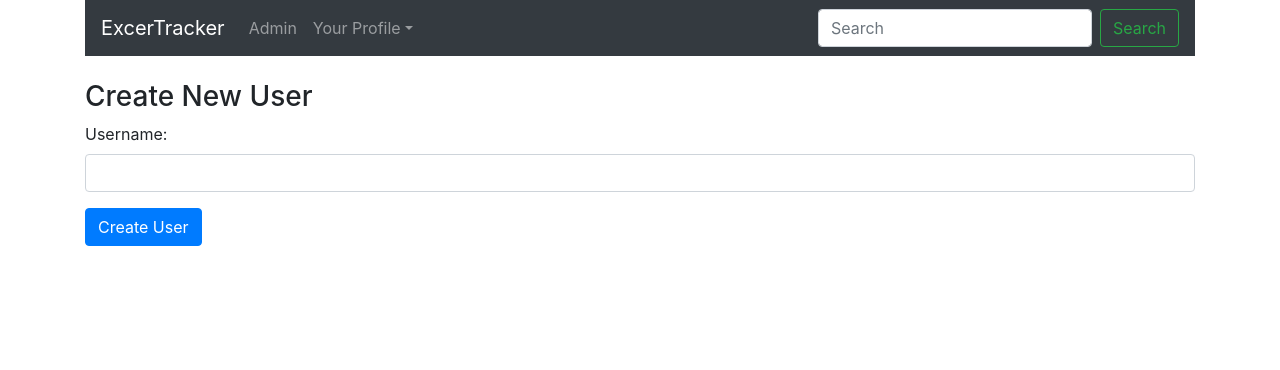
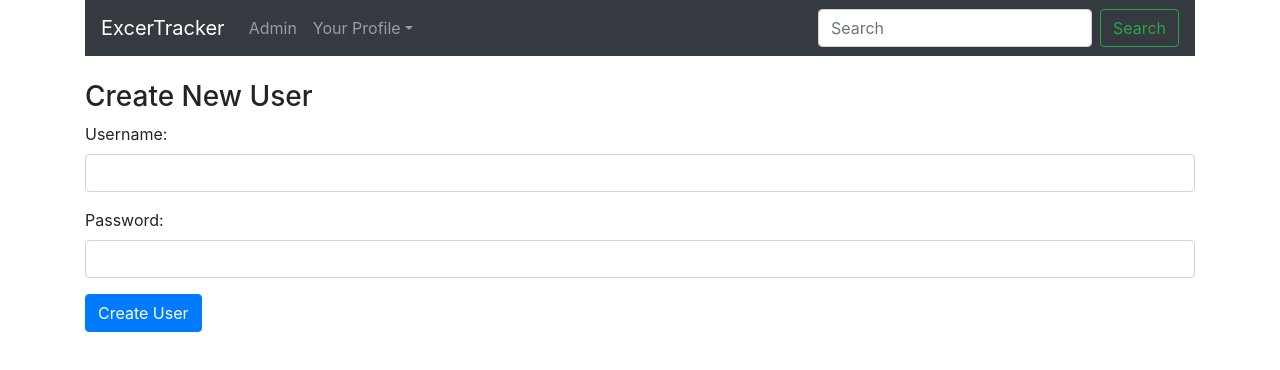
Before and after one commit to ychai23/exercise-tracker, a React (Create React App) app: page /user in a window 1280 px wide. Shown: the top 370 px of the page. Built offline with nearby package versions, Linux system fonts and the light colour scheme; what react-google-maps would draw is missing.

Commit message:
password feature

```diff
--- a/src/components/create-user.component.js
+++ b/src/components/create-user.component.js
@@ -9,7 +9,8 @@ export default class CreateUser extends Component {
     this.onSubmit = this.onSubmit.bind(this);
 
     this.state = {
-      username: ''
+      username: '',
+      password: ''
     }
   }
 
@@ -18,18 +19,23 @@ export default class CreateUser extends Component {
       username: e.target.value
     })
   }
+  onChangePW(e) {
+    this.setState({
+      password: e.target.value
+    })
+  }
 
   onSubmit(e) {
     e.preventDefault();
 
     const user = {
-      username: this.state.username
+      username: this.state.username,
+      password: this.state.password
     }
     var check = false;
 
     axios.get('http://localhost:5000/users/')
         .then(response => {
-          console.log(this.state.username);
           for (var i=0; i<response.data.length; i++){
             if(response.data[i].username == user.username){
               check = true;
@@ -68,6 +74,15 @@ export default class CreateUser extends Component {
                 />
           </div>
           <div className="form-group">
+            <label>Password: </label>
+            <input  type="text"
+                required
+                className="form-control"
+                value={this.state.password}
+                onChange={this.onChangePW}
+                />
+          </div>
+          <div className="form-group">
             <input type="submit" value="Create User" className="btn btn-primary" />
           </div>
         </form>
--- a/src/components/login.js
+++ b/src/components/login.js
@@ -49,11 +49,12 @@ class LoginPage extends React.Component {
       }
       console.log(params['code']);
       return params['code'];
-    };
+    }
 
     //reAuthorize and getActivities from users
     async getUserInfo() {
       var code = this.getParams();
+      console.log(code);
       var accessCode = "";
       var refreshCode = "";
       var activities = [];
```
Also changed, not shown: src/components/navbar.component.js (+4 -40 lines), 1 other file (tests, documents, lock files or other folders).
